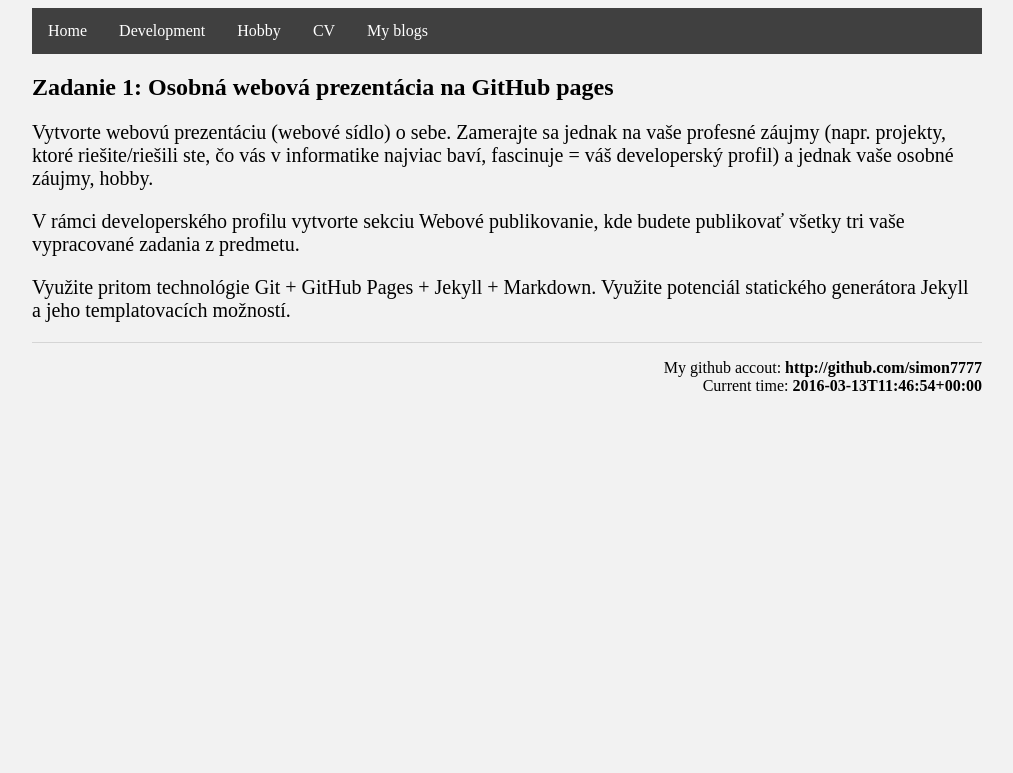
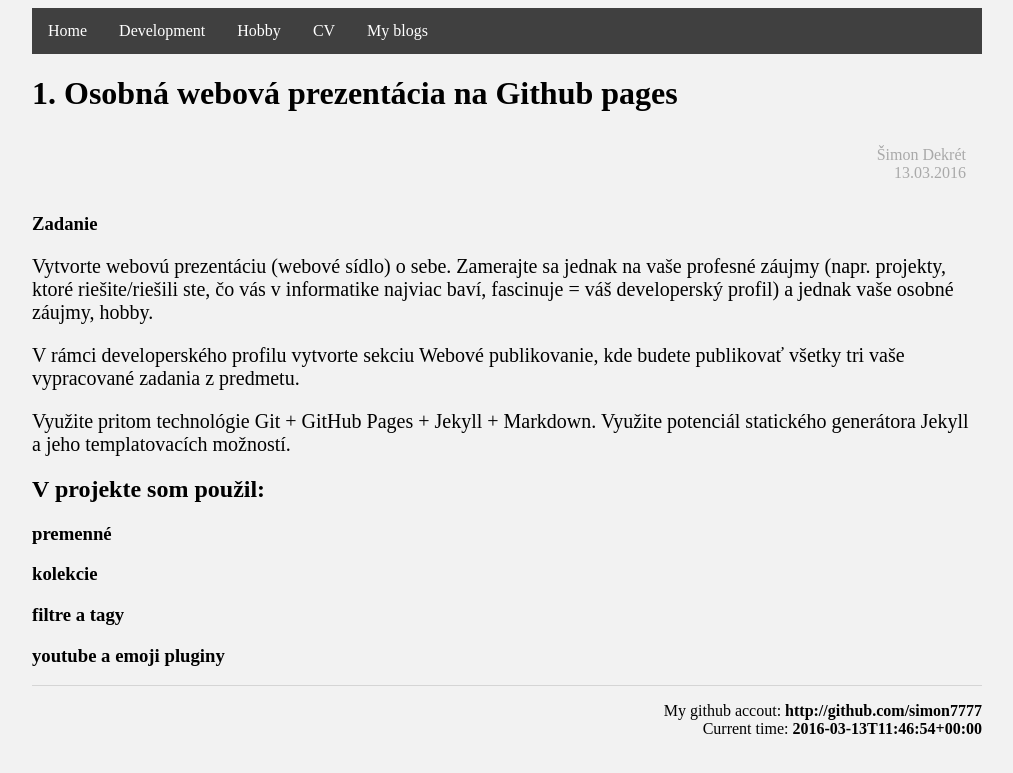
Before and after one commit to simon7777/simon7777.github.io, a Jekyll site: the page built from develop/wp/zadanie1.md, in a window 1280 px wide. Shown: the top 773 px of the page, without its empty margins (133-1146 px from the left). Built offline with Jekyll 4.4.1, drawn with Linux system fonts in a browser that asks for light colours.

Commit message:
final_commit

```diff
--- a/_layouts/web_publishing.html
+++ b/_layouts/web_publishing.html
@@ -2,10 +2,20 @@
 layout: default
 ---
 
-<h1>Web publishing</h1>
 
-<div class="web_publish">
+
+<h1>{{page.project}}. {{ page.title}}</h1>
+
+
+<ul class="ul_web_publish">
+	<li>
+		{{ page.author }}
+	</li>
+	<li>
+		{{ page.date}}
+	</li>
+</ul>
+
+<h3>Zadanie</h3>
 
 {{ content }}
-
-</div>
--- a/css/main.css
+++ b/css/main.css
@@ -86,3 +86,11 @@ footer {
     -moz-column-count: 3; /* Firefox */
     column-count: 3;
 }
+
+.ul_web_publish{
+	padding: 12px 16px;
+	color: #A9A9A9;
+	display: block;
+	text-align: right;
+	list-style: none;
+}
--- a/develop/wp/zadanie1.md
+++ b/develop/wp/zadanie1.md
@@ -1,11 +1,26 @@
 ---
-layout: default
+layout: web_publishing
+title: Osobná webová prezentácia na Github pages
+author: Šimon Dekrét
+date: 13.03.2016
+project: 1
 ---
 
-## Zadanie 1: Osobná webová prezentácia na GitHub pages
 
 Vytvorte webovú prezentáciu (webové sídlo) o sebe. Zamerajte sa jednak na vaše profesné záujmy (napr. projekty, ktoré riešite/riešili ste, čo vás v informatike najviac baví, fascinuje = váš developerský profil) a jednak vaše osobné záujmy, hobby.
 
 V rámci developerského profilu vytvorte sekciu Webové publikovanie, kde budete publikovať všetky tri vaše vypracované zadania z predmetu.
 
 Využite pritom technológie Git + GitHub Pages + Jekyll + Markdown. Využite potenciál statického generátora Jekyll a jeho templatovacích možností.
+
+
+
+## V projekte som použil:
+
+### premenné
+
+### kolekcie
+
+### filtre a tagy
+
+### youtube a emoji pluginy
```
Also changed, not shown: develop/wp/index.md (+3 -2 lines), 1 other file.
